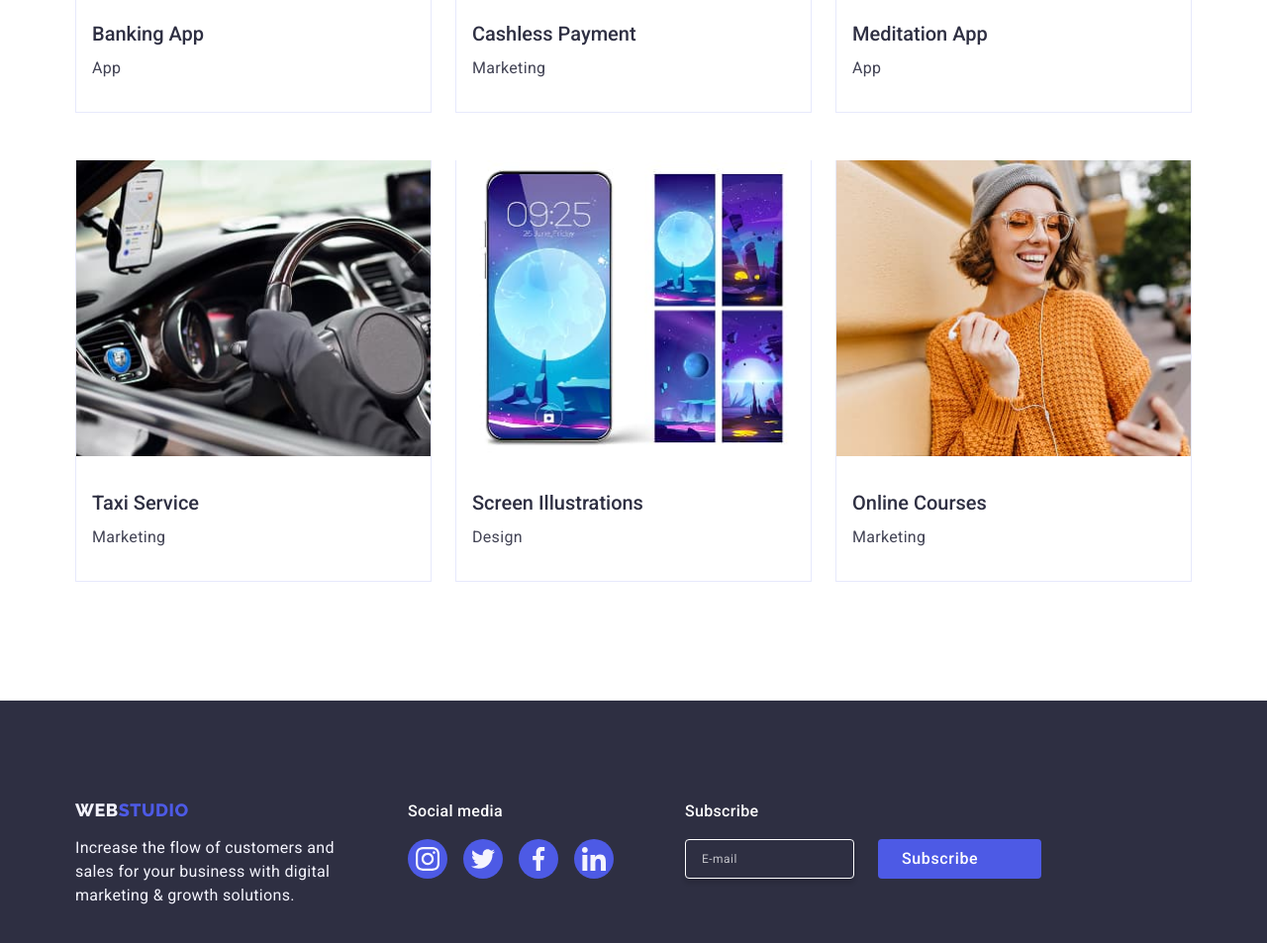
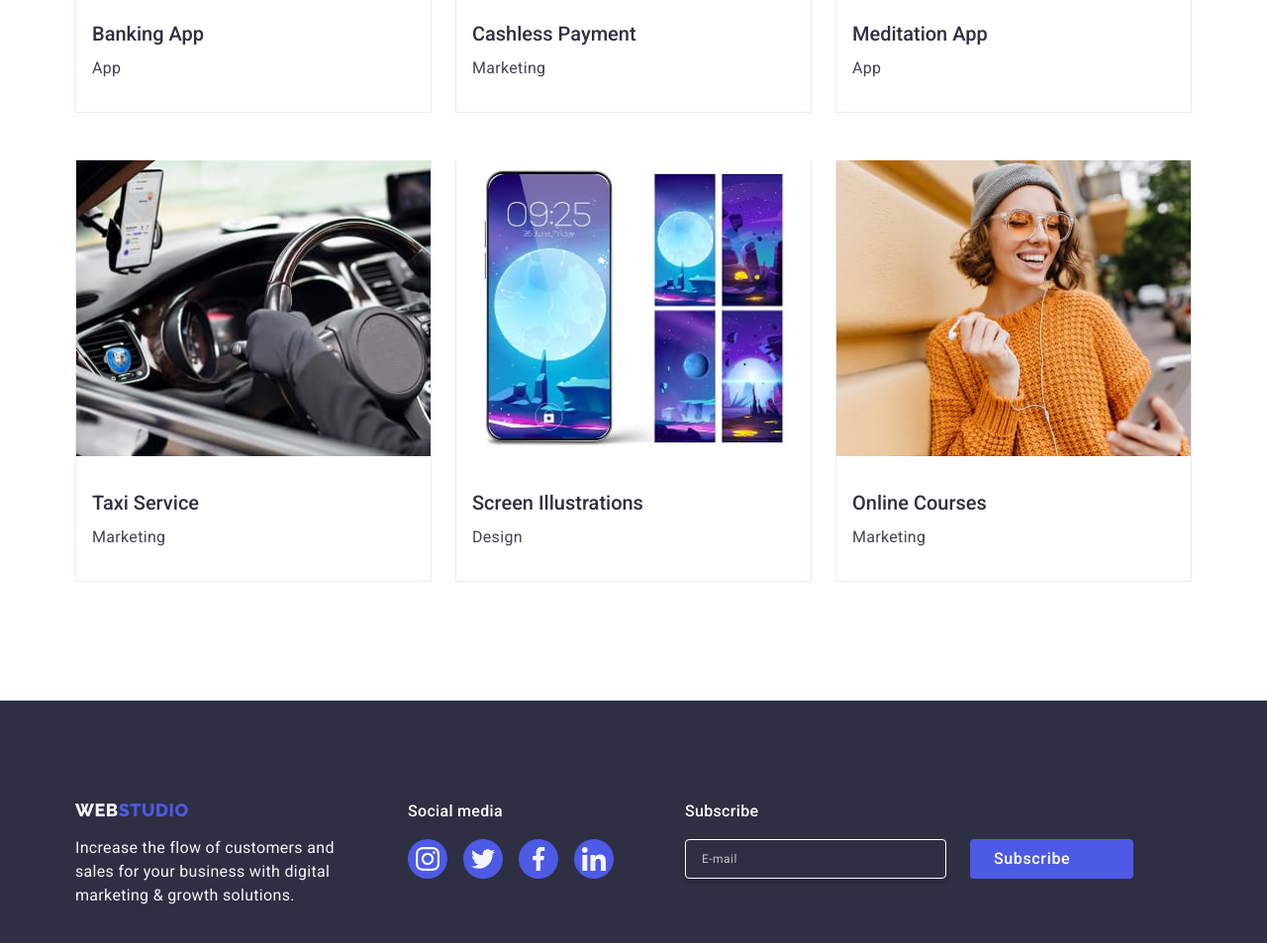
Before and after one commit to stasqo1t/goit-markup-hw-05, a plain HTML site: page index.html in a window 1280 px wide. Shown: the part 2506-3459 px from the top of the page at 99% size. Drawn offline with nearby package versions, Linux system fonts and the light colour scheme.

Commit message:
Fix footer

```diff
--- a/css/styles.css
+++ b/css/styles.css
@@ -460,17 +460,22 @@ button {
 
 /* ===== FOOTER SUBSCRIBE FORM (GOIT REQUIREMENTS) ===== */
 .footer-input {
+  width: 264px;
   height: 40px;
-  border: 1px solid #ffffff;
+
+  padding: 8px 16px;
+
   font-size: 12px;
   line-height: 2;
   letter-spacing: 0.04em;
+
+  color: #ffffff;
+  background-color: transparent;
+
+  border: 1px solid #ffffff;
+  border-radius: 4px;
+
   box-shadow: 0px 4px 4px rgba(0, 0, 0, 0.15);
-
-  background-color: transparent;
-  color: #ffffff;
-  padding: 0 16px;
-  border-radius: 4px;
 
   transition: border-color 250ms cubic-bezier(0.4, 0, 0.2, 1);
 }
```
